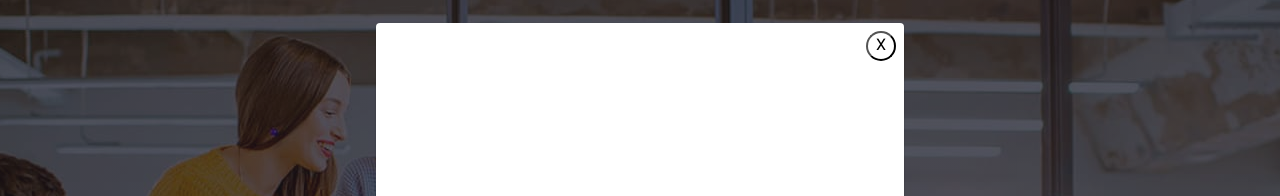
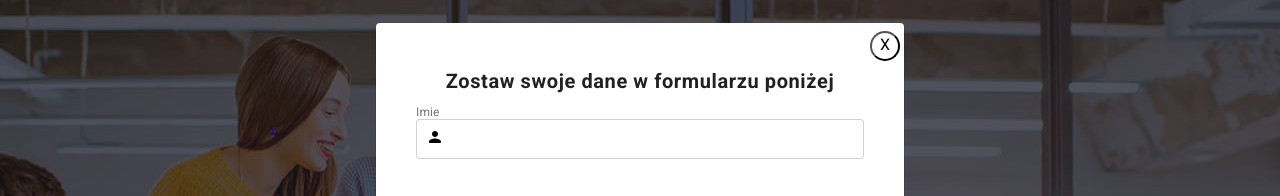
Before and after one commit to DagmaraSobczak/goit-markup-hw-06, a plain HTML site: page index.html in a window 1280 px wide. Both pictures are taken after a click on the button "Zamów usługę". Shown: the part 87-283 px from the top of the page. Drawn offline with Linux system fonts and the light colour scheme.

Commit message:
modal-input

```diff
--- a/css/style.css
+++ b/css/style.css
@@ -691,7 +691,9 @@ img {
   padding: 8px;
   position: relative;
   display: flex;
-  justify-content: flex-end;
+  align-items: center;
+  flex-direction: column;
+
 }
 
 .newsletter{
@@ -700,6 +702,7 @@ img {
   /*margin-top: 77px;
   margin-bottom: 89px; */
   color: #ffffff;
+  height: 86px;
 
 }
  /*.label-footer{
@@ -726,10 +729,20 @@ filter: drop-shadow(0px 4px 4px rgba(0, 0, 0, 0.15));
 border-radius: 4px;
 background-color: rgba(47, 48, 58, 1);
 left: 0;
+ transition-property: border;
+  transition-duration: 250ms;
+  transition-timing-function: cubic-bezier(0.4, 0, 0.2, 1);
 
 
 
 }
+
+/*.input-footer:hover{
+  border: #2196f3;
+}
+.input-footer:focus{
+border: #2196f3;
+}*/
 
 .form-footer{
   display: flex;
@@ -750,16 +763,10 @@ font-style: normal;
 font-weight: 700;
 font-size: 16px;
 line-height: 30px;
-text-align: center;
 letter-spacing: 0.06em;
 color: #FFFFFF;
 border: 0;
-
-    padding-right: 28px;
-    padding-left: 42px;
-
-
-
+padding: 0;
 }
 
 .button-footer-icon{
@@ -767,6 +774,57 @@ border: 0;
   width:24px;
 height: 24px;
 fill:#FFFFFF;
-padding: 13px, 28px, 13px, 128px;
+}
+
+.label-modal{
+
+font-family: 'Roboto';
+font-style: normal;
+font-weight: 400;
+font-size: 12px;
+line-height: 14px;
+letter-spacing: 0.01em;
+color: #757575;
+
+ display: flex;
+  flex-direction: column;
+  margin-bottom: 10px;
+}
+
+.input-modal{
+width: 448px;
+height: 40px;
+border: 1px solid rgba(33, 33, 33, 0.2);
+border-radius: 4px;
+left: 0px;
+padding-left: 4px;
+position: relative;
+}
+
+.modal-icon{
+  width: 18px;
+  height: 18px;
+  position: absolute;
+ z-index: 2;
+ top: 105px;
+ left:50px;
+
+
 
 }
+.form-modal{
+  display: flex;
+
+}
+.p-modal{
+  font-family: 'Roboto';
+font-style: normal;
+font-weight: 700;
+font-size: 20px;
+line-height: 23px;
+text-align: center;
+letter-spacing: 0.03em;
+color: #212121;
+margin-top: 39px;
+margin-bottom: 12px;
+}
--- a/index.html
+++ b/index.html
@@ -288,6 +288,17 @@
           <div class="backdrop is-hidden" data-modal>
             <div class="modal">
               <button type="button" class="close-btn" data-modal-close><span>X</span></button>
+              <p class="p-modal">Zostaw swoje dane w formularzu poniżej</p>
+              <form class="form-modal">
+                  <label class="label-modal">
+                 Imie
+                  <svg class="modal-icon">
+                  <use href="./image/icons.svg#icon-person-black-18dp-1"></use>
+                </svg>
+                <input class="input-modal" type="text">
+
+              </label>
+                        </form>
             </div>
           </div>
           <script src="./js/modal.js"></script>
```
